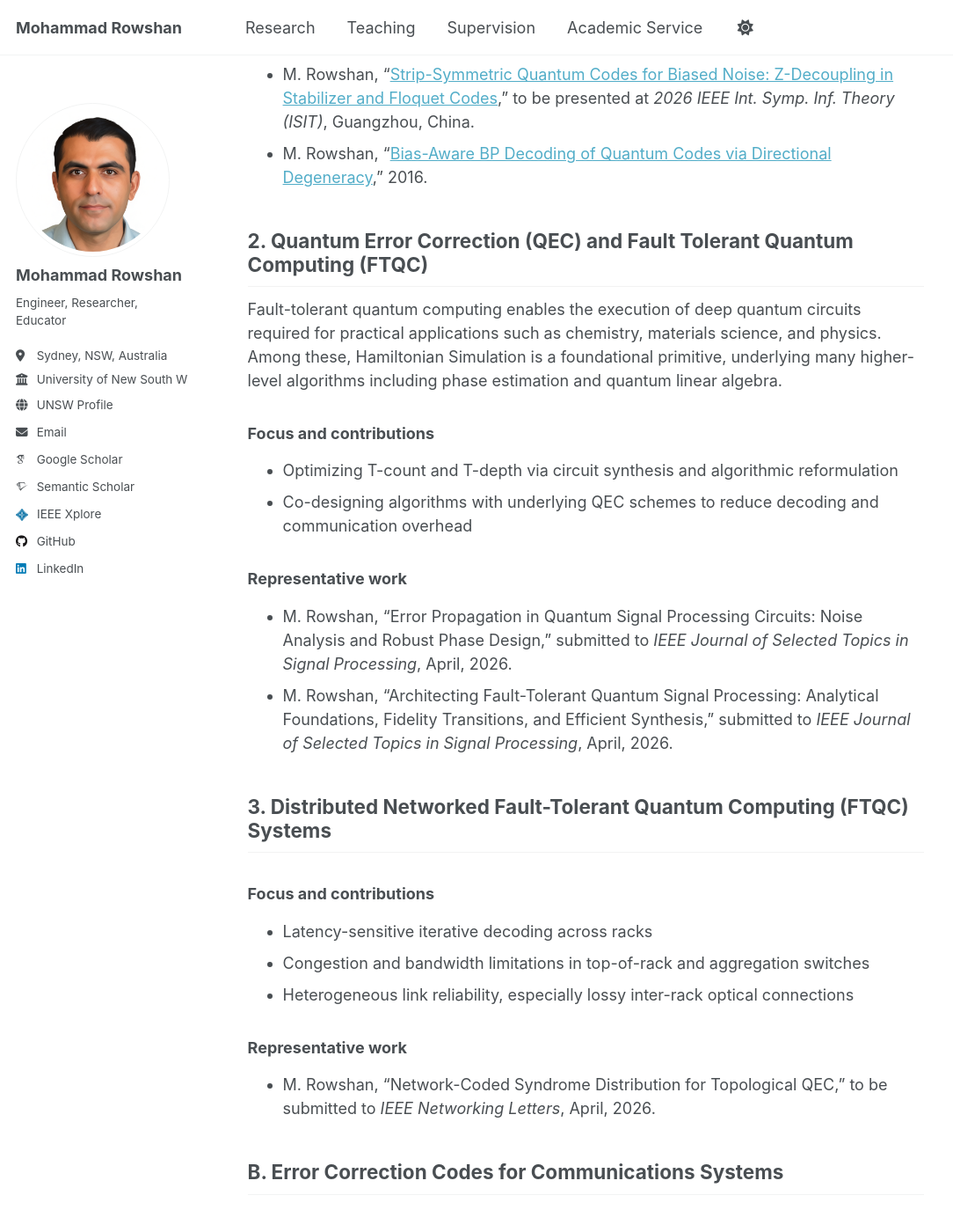
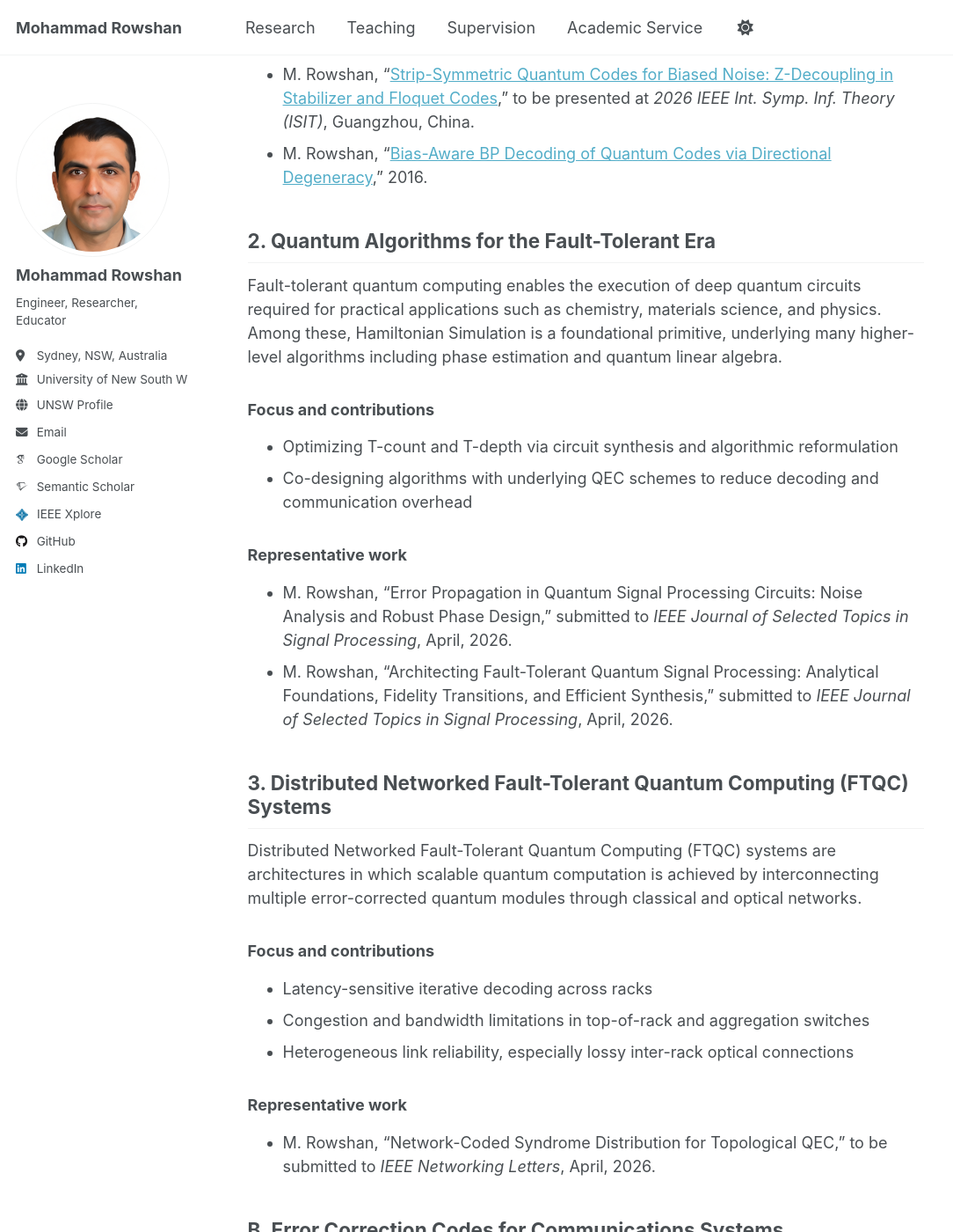
Before and after one commit to mohammad-rowshan/mohammad-rowshan.github.io, a Jekyll site: the page built from _pages/research.md, in a window 1280 px wide and 1400 px high, scrolled down 1707 px. Shown: the whole window at 88% size, without its empty margins (0-1084 px from the left). Built offline with Jekyll 4.4.1, drawn with Linux system fonts in a browser that asks for light colours; some web fonts are replaced; a script that is not in the unit is left out; comment, search, counter and statistics services are not loaded.

Commit message:
Update research.md

```diff
--- a/_pages/research.md
+++ b/_pages/research.md
@@ -45,7 +45,7 @@ For a complete list, please visit my [Google Scholar](https://scholar.google.com
 - M. Rowshan, “[Bias-Aware BP Decoding of Quantum Codes via Directional Degeneracy](https://arxiv.org/pdf/2601.07240),” 2016.
 
 
-## 2. Quantum Error Correction (QEC) and Fault Tolerant Quantum Computing (FTQC)
+## 2. Quantum Algorithms for the Fault-Tolerant Era
 
 Fault-tolerant quantum computing enables the execution of deep quantum circuits required for practical applications such as chemistry, materials science, and physics. Among these, Hamiltonian Simulation is a foundational primitive, underlying many higher-level algorithms including phase estimation and quantum linear algebra.
 
@@ -62,6 +62,8 @@ Fault-tolerant quantum computing enables the execution of deep quantum circuits
 
 
 ## 3. Distributed Networked Fault-Tolerant Quantum Computing (FTQC) Systems
+
+Distributed Networked Fault-Tolerant Quantum Computing (FTQC) systems are architectures in which scalable quantum computation is achieved by interconnecting multiple error-corrected quantum modules through classical and optical networks.
 
 ### Focus and contributions
 
```
